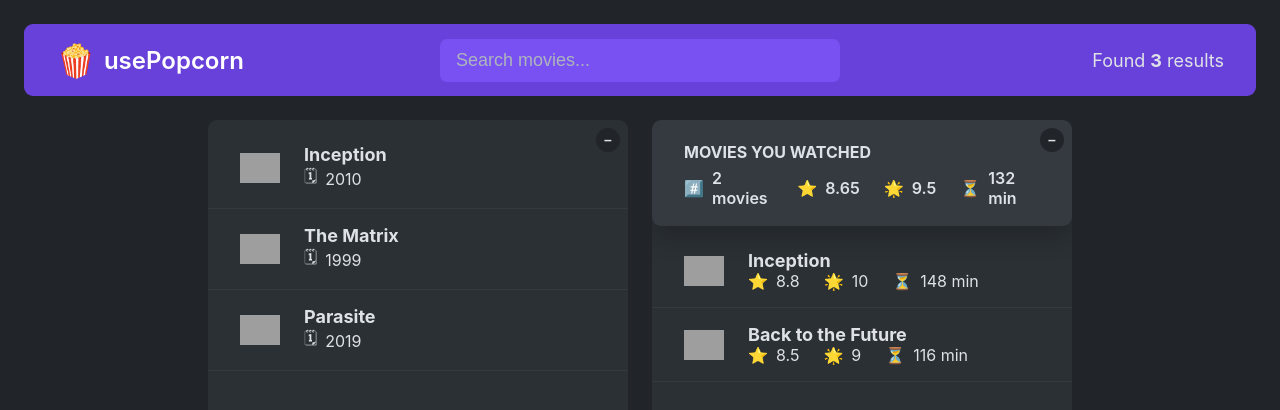
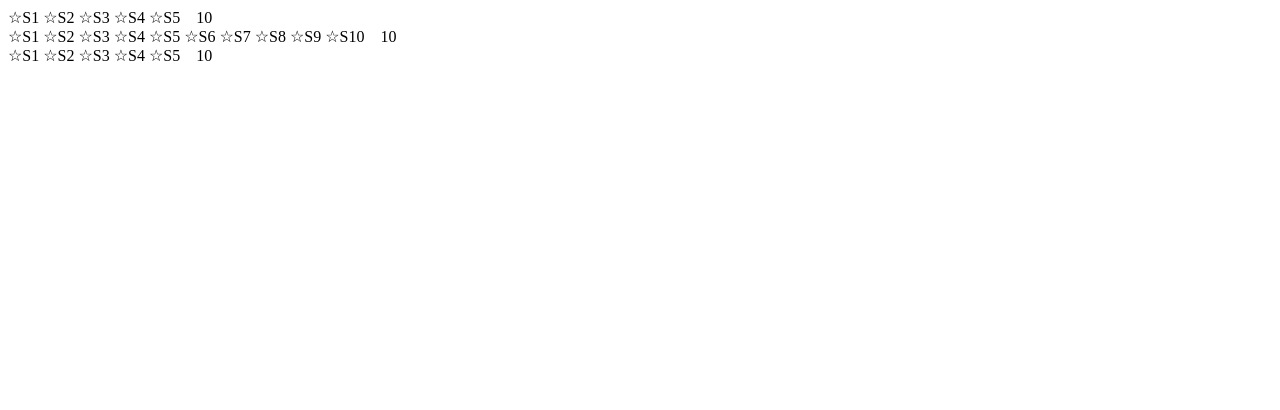
Before and after one commit to o-morenets/ultimate-react-course, a React (Create React App) app in the folder 07-usepopcorn/: page / in a window 1280 px wide. Shown: the top 410 px of the page. Built offline with nearby package versions, Linux system fonts and the light colour scheme; grey boxes are pictures that could not be loaded.

Commit message:
07 - StarRating component

```diff
--- /dev/null
+++ b/07-usepopcorn/src/StarRating.js
@@ -0,0 +1,28 @@
+const containerStyle = {
+  display: "flex",
+  alignItems: "center",
+  gap: "16px",
+};
+
+const starContainerStyle = {
+  display: "flex",
+  gap: "4px",
+};
+
+const textStyle = {
+  lineHeight: 1,
+  margin: 0,
+};
+
+export default function StarRating({ maxRating = 5 }) {
+  return (
+    <div style={containerStyle}>
+      <div style={starContainerStyle}>
+        {Array.from({ length: maxRating }, (_, i) => (
+          <span key={i}>☆S{i + 1}</span>
+        ))}
+      </div>
+      <p style={textStyle}>10</p>
+    </div>
+  );
+}
--- a/07-usepopcorn/src/index.js
+++ b/07-usepopcorn/src/index.js
@@ -1,11 +1,15 @@
 import React from "react";
 import ReactDOM from "react-dom/client";
-import "./index.css";
-import App from "./App";
+// import "./index.css";
+// import App from "./App";
+import StarRating from "./StarRating";
 
 const root = ReactDOM.createRoot(document.getElementById("root"));
 root.render(
   <React.StrictMode>
-    <App />
+    {/* <App /> */}
+    <StarRating maxRating={5} />
+    <StarRating maxRating={10} />
+    <StarRating />
   </React.StrictMode>
 );
```
